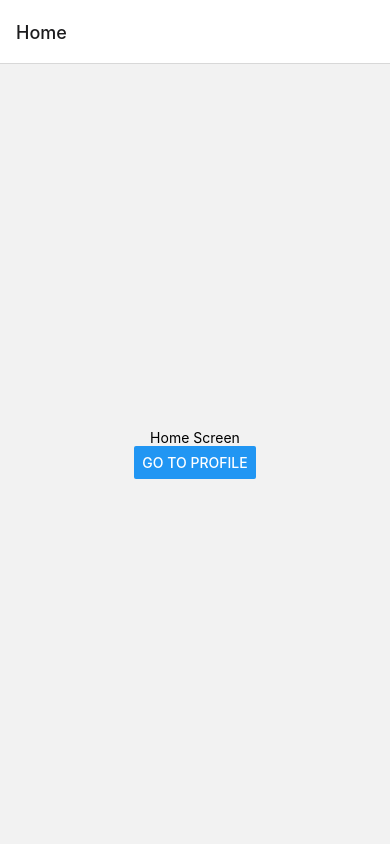
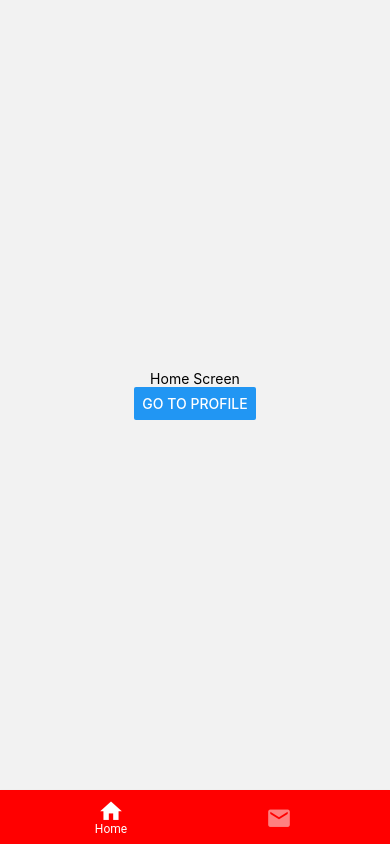
Before and after one commit to heyitsuzair/react-native-start, a React Native app: screen /Home in a window 390 px wide. Built offline with nearby package versions, Linux system fonts and the light colour scheme.

Commit message:
Bottom Tabs Added

```diff
--- a/App.js
+++ b/App.js
@@ -10,37 +10,69 @@ import * as React from 'react';
 import {View, Text, Button} from 'react-native';
 import {NavigationContainer} from '@react-navigation/native';
 import {createNativeStackNavigator} from '@react-navigation/native-stack';
-
-function HomeScreen({navigation}) {
-  return (
-    <View style={{flex: 1, alignItems: 'center', justifyContent: 'center'}}>
-      <Text>Home Screen</Text>
-      <Button
-        title="Go To Profile"
-        onPress={() => navigation.navigate('Profile')}
-      />
-    </View>
-  );
-}
-function Profile({navigation}) {
-  return (
-    <View style={{flex: 1, alignItems: 'center', justifyContent: 'center'}}>
-      <Text>Profile</Text>
-      <Button title="Go To Home" onPress={() => navigation.navigate('Home')} />
-    </View>
-  );
-}
+// import {createMaterialTopTabNavigator} from '@react-navigation/material-top-tabs';
+import {createMaterialBottomTabNavigator} from '@react-navigation/material-bottom-tabs';
+import MaterialCommunityIcons from 'react-native-vector-icons/MaterialCommunityIcons';
+import Home from './views/Home';
+import Profile from './views/Profile';
 
 const Stack = createNativeStackNavigator();
 
+// const Tab = createMaterialTopTabNavigator();
+const Tab = createMaterialBottomTabNavigator();
+
 function App() {
   return (
-    <NavigationContainer>
-      <Stack.Navigator>
-        <Stack.Screen name="Home" component={HomeScreen} />
-        <Stack.Screen name="Profile" component={Profile} />
-      </Stack.Navigator>
-    </NavigationContainer>
+    <>
+      {/* Stack Navigator */}
+      {/* <NavigationContainer>
+        <Stack.Navigator>
+          <Stack.Screen name="Home" component={Home} />
+          <Stack.Screen name="Profile" component={Profile} />
+        </Stack.Navigator>
+      </NavigationContainer> */}
+
+      {/* Top Tabs Navigator */}
+
+      {/* <NavigationContainer>
+        <Tab.Navigator>
+          <Tab.Screen name="Home" component={Home} />
+          <Tab.Screen name="Profile" component={Profile} />
+        </Tab.Navigator>
+      </NavigationContainer> */}
+
+      {/* Bottom Tabs Navigator */}
+      <NavigationContainer>
+        <Tab.Navigator
+          initialRouteName="Home"
+          activeColor="white"
+          shifting={true}
+          barStyle={{backgroundColor: 'red'}}>
+          <Tab.Screen
+            name="Home"
+            component={Home}
+            options={{
+              tabBarLabel: 'Home',
+              tabBarIcon: ({color}) => (
+                <MaterialCommunityIcons name="home" color={color} size={26} />
+              ),
+              tabBarColor: 'red',
+            }}
+          />
+          <Tab.Screen
+            name="Profile"
+            component={Profile}
+            options={{
+              tabBarLabel: 'Profile',
+              tabBarIcon: ({color}) => (
+                <MaterialCommunityIcons name="email" color={color} size={26} />
+              ),
+              tabBarColor: 'green',
+            }}
+          />
+        </Tab.Navigator>
+      </NavigationContainer>
+    </>
   );
 }
 
--- /dev/null
+++ b/views/Home.js
@@ -0,0 +1,14 @@
+import {View, Text, Button} from 'react-native';
+import React from 'react';
+
+export default function Home({navigation}) {
+  return (
+    <View style={{flex: 1, alignItems: 'center', justifyContent: 'center'}}>
+      <Text>Home Screen</Text>
+      <Button
+        title="Go To Profile"
+        onPress={() => navigation.navigate('Profile')}
+      />
+    </View>
+  );
+}
--- /dev/null
+++ b/views/Profile.js
@@ -0,0 +1,11 @@
+import {View, Text, Button} from 'react-native';
+import React from 'react';
+
+export default function Profile({navigation}) {
+  return (
+    <View style={{flex: 1, alignItems: 'center', justifyContent: 'center'}}>
+      <Text>Profile Screen</Text>
+      <Button title="Go To Home" onPress={() => navigation.navigate('Home')} />
+    </View>
+  );
+}
```
Also changed, not shown: package.json (+7 -1 lines), 17 other files (tests, documents, lock files or other folders).
